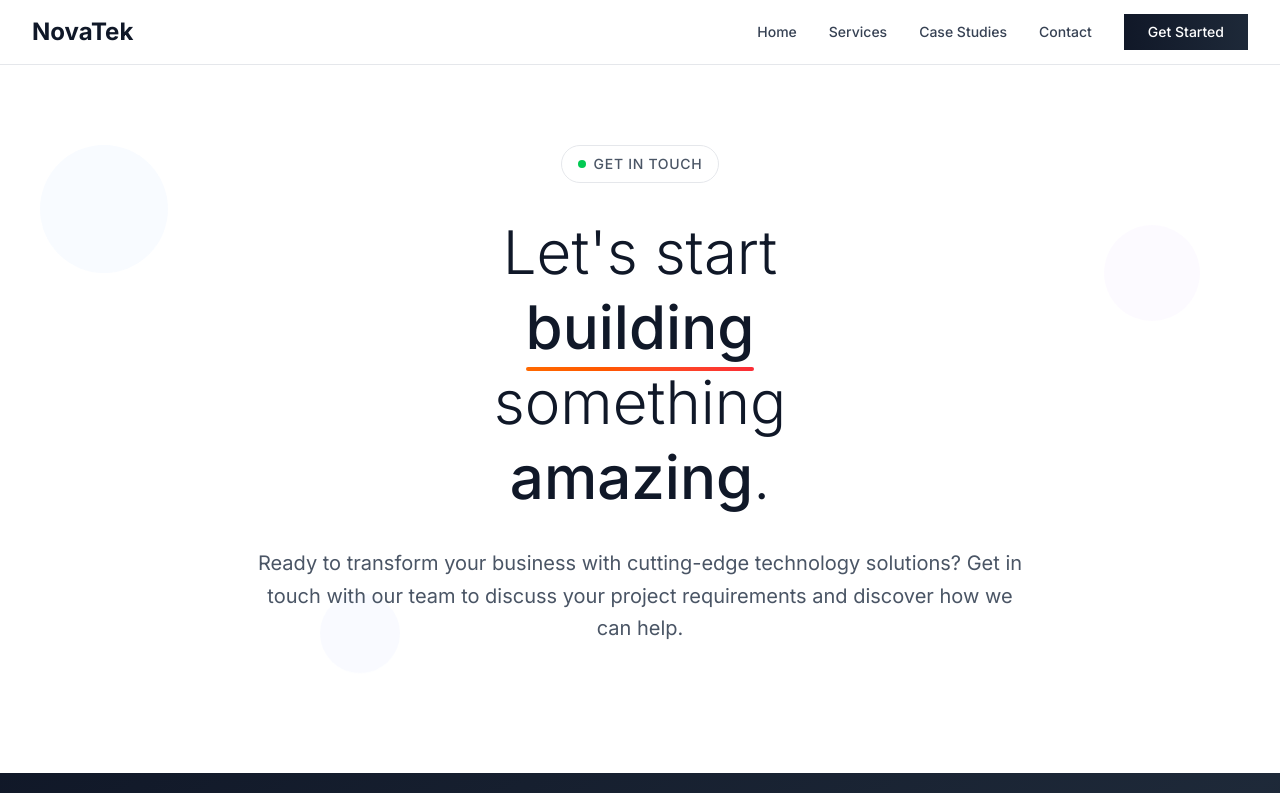
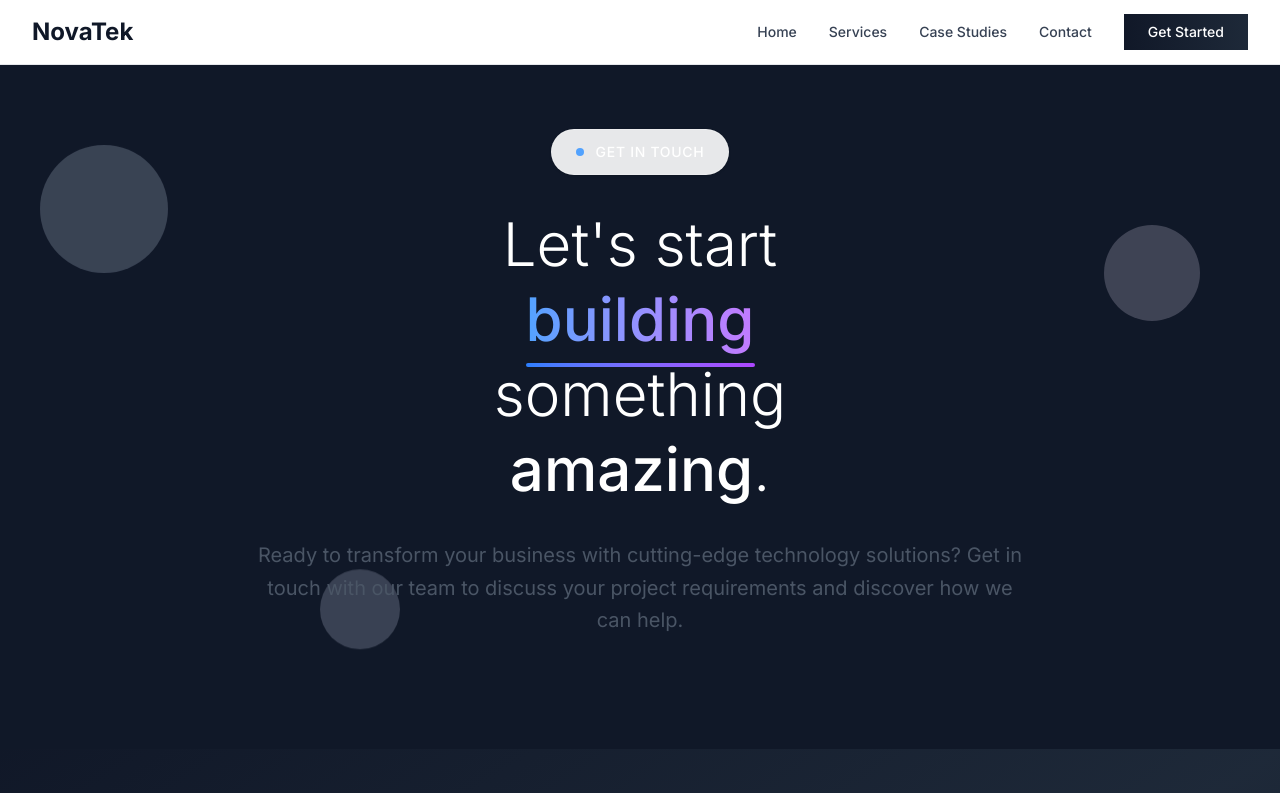
Before and after one commit to MorokaPrince/NovaTek, a Next.js app: page /contact in a window 1280 px wide. Shown: the top 793 px of the page. Built offline with nearby package versions, Linux system fonts and the light colour scheme.

Commit message:
refactor: update background color and padding for improved layout on Contact page

```diff
--- a/src/app/contact/page.tsx
+++ b/src/app/contact/page.tsx
@@ -25,7 +25,7 @@ const ContactPage: React.FC = () => {
   return (
     <div className="bg-gray-50">
       {/* Hero Section */}
-      <section className="relative bg-white py-12 lg:py-20 overflow-hidden">
+      <section className="relative bg-gray-900 py-16 overflow-hidden">
         {/* Animated Background Elements */}
         <div className="absolute inset-0">
           <div className="absolute top-20 left-10 w-32 h-32 bg-blue-100 rounded-full opacity-20 animate-float"></div>
@@ -36,18 +36,18 @@ const ContactPage: React.FC = () => {
         <div className="relative max-w-7xl mx-auto px-4 sm:px-6 lg:px-8">
           <div className="text-center max-w-4xl mx-auto">
             <div className="mb-8 animate-fade-in">
-              <span className="inline-flex items-center px-4 py-2 bg-gray-900/5 backdrop-blur-sm rounded-full text-gray-600 text-sm font-medium tracking-wider uppercase border border-gray-200">
-                <span className="w-2 h-2 bg-green-500 rounded-full mr-2 animate-pulse"></span>
+              <span className="inline-flex items-center px-6 py-3 bg-white/10 backdrop-blur-sm rounded-full text-white text-sm font-medium tracking-wider uppercase border border-white/20 shadow-sm">
+                <span className="w-2 h-2 bg-blue-400 rounded-full mr-3 animate-pulse"></span>
                 Get In Touch
               </span>
             </div>
 
-            <h1 className="text-4xl md:text-5xl lg:text-6xl font-light text-gray-900 mb-8 leading-tight animate-fade-in-up">
+            <h1 className="text-4xl md:text-5xl lg:text-6xl font-light text-white mb-8 leading-tight animate-fade-in-up">
               Let&apos;s start
               <br />
-              <span className="font-medium relative">
+              <span className="font-medium relative text-transparent bg-clip-text bg-gradient-to-r from-blue-400 to-purple-400">
                 building
-                <div className="absolute -bottom-2 left-0 right-0 h-1 bg-gradient-to-r from-orange-500 to-red-500 rounded-full animate-fade-in-up"></div>
+                <div className="absolute -bottom-3 left-0 right-0 h-1 bg-gradient-to-r from-blue-500 to-purple-500 rounded-full animate-scale-in shadow-lg"></div>
               </span>
               <br />
               something
```
